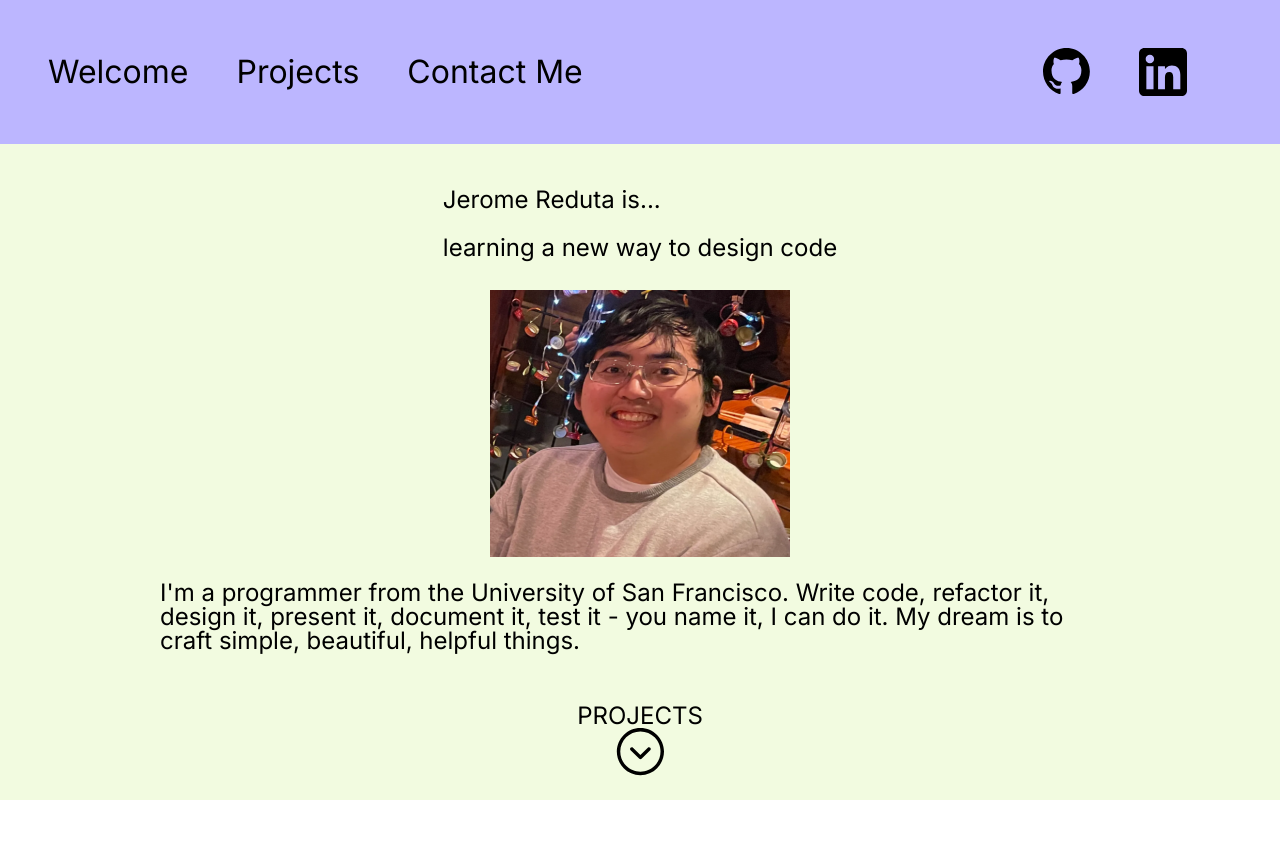
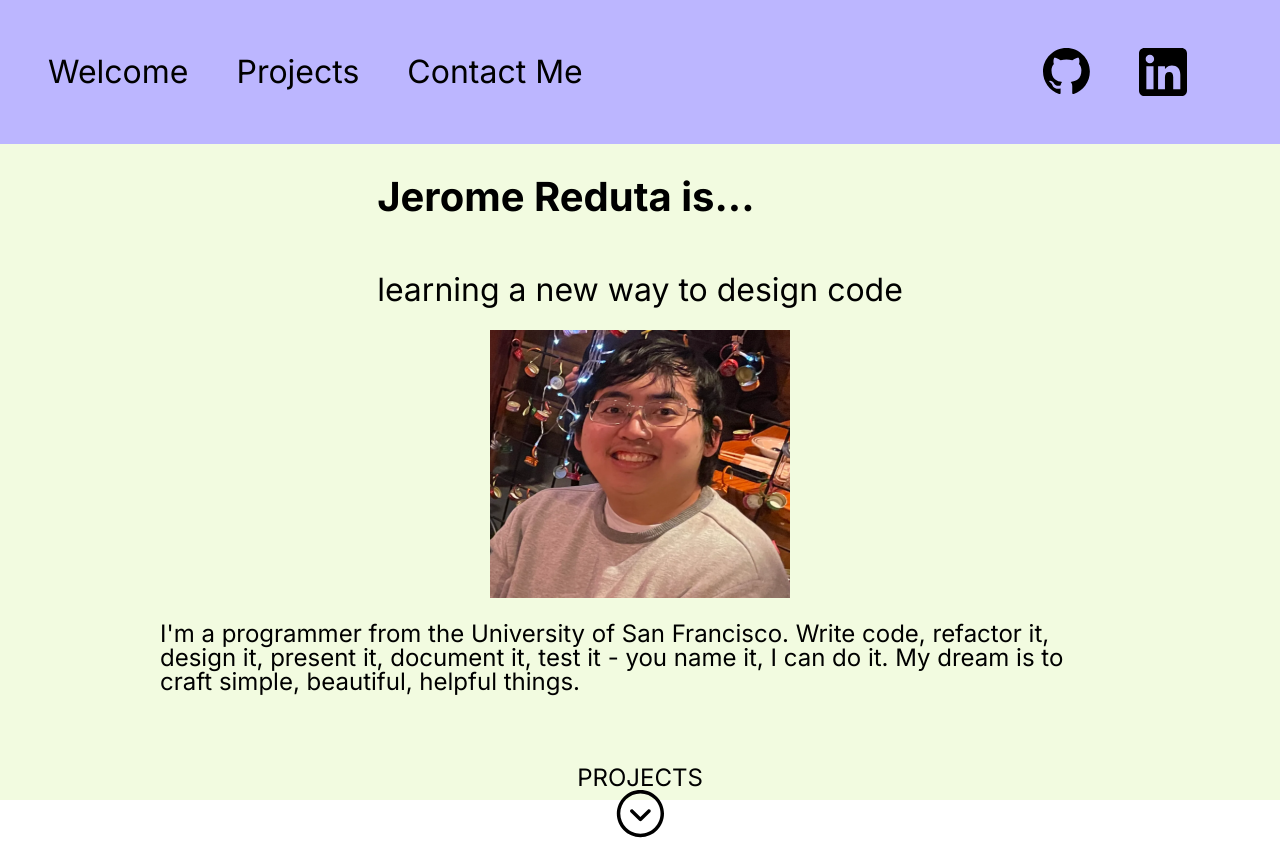
Before and after one commit to JeromeRReduta/Portfolio2025, a React (Vite) app: page / in a window 1280 px wide. Before the commit the page ends 800 px from the top, so only its background shows below. Built offline with nearby package versions, Linux system fonts and the light colour scheme.

Commit message:
Fixed css by setting default width and height to auto (i.e. i removed width height 100%)

```diff
--- a/src/about-me/components/AboutMePage.tsx
+++ b/src/about-me/components/AboutMePage.tsx
@@ -3,6 +3,7 @@ import "../../shared/design/base.css";
 import "../design/about-me.css";
 import NavArrow from "../../shared/components/NavArrow";
 import useRandomMessage from "../stores/UseRandomMessage";
+import navArrowStyles from "../../shared/design/Nav-Arrow.module.css";
 
 export default function AboutMePage(): JSX.Element {
     const { message } = useRandomMessage();
--- a/src/about-me/design/about-me.css
+++ b/src/about-me/design/about-me.css
@@ -11,6 +11,8 @@
 
 .about-me-heading {
     flex: 15 1 15%;
+    display: flex;
+    flex-direction: column;
 }
 
 .greeting {
--- a/src/shared/components/Header.tsx
+++ b/src/shared/components/Header.tsx
@@ -15,11 +15,18 @@ export default function Header() {
 }
 
 function LocalLinks(): JSX.Element {
+    console.log(styles.header_local_link);
     return (
         <nav className={styles.header_local}>
-            <Link to="#">Welcome</Link>
-            <Link to="#">Projects</Link>
-            <Link to="#">Contact Me</Link>
+            <Link className={styles.header_local_link} to="#">
+                Welcome
+            </Link>
+            <Link className={styles.header_local_link} to="#">
+                Projects
+            </Link>
+            <Link className={styles.header_local_link} to="#">
+                Contact Me
+            </Link>
         </nav>
     );
 }
--- a/src/shared/design/Header.module.css
+++ b/src/shared/design/Header.module.css
@@ -11,6 +11,11 @@
     align-items: center;
 }
 
+.header_local_link {
+    width: auto;
+    height: auto;
+}
+
 .header_offsite {
     flex: 20 1 20%;
     display: flex;
--- a/src/shared/design/Nav-Arrow.module.css
+++ b/src/shared/design/Nav-Arrow.module.css
@@ -1,6 +1,11 @@
 #nav-arrow {
     width: 7.5rem;
     height: 7.5rem;
+    flex: 15 1 15%;
+}
+
+#nav-arrow_flexy {
+    flex: 15 1 15%;
 }
 
 .right-arrow {
--- a/src/shared/design/base.css
+++ b/src/shared/design/base.css
@@ -177,7 +177,6 @@ body {
 }
 
 header {
-    margin-top: 0;
     grid-area: header;
     background-color: var(--secondary);
 }
@@ -188,6 +187,15 @@ header * {
 
 main {
     grid-area: main;
+    margin: 0;
+}
+h1 {
+    font-size: 2.5rem;
+    font-weight: bold;
+}
+
+h2 {
+    font-size: 2rem;
 }
 
 p,
```
